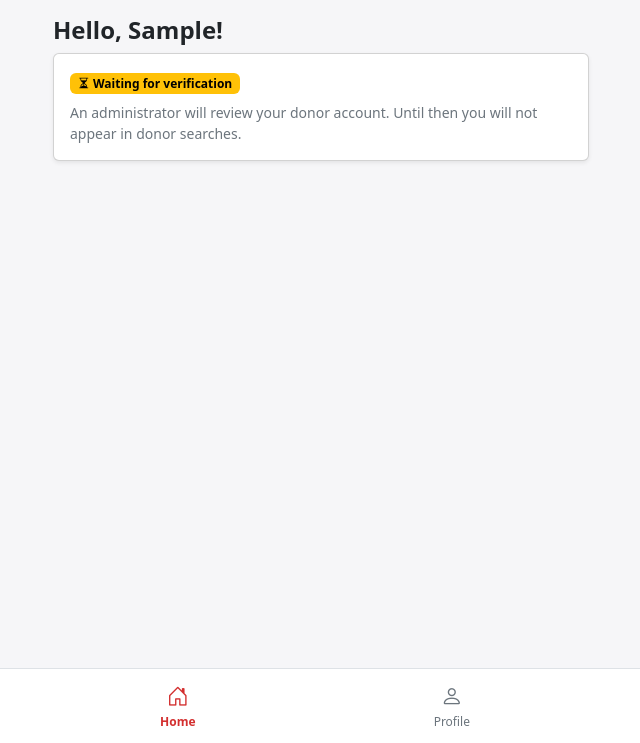
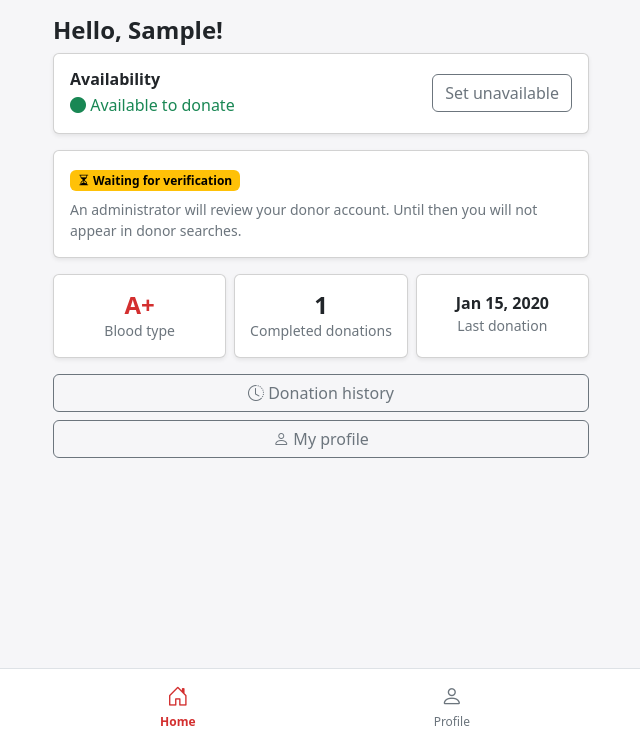
Before and after one commit to KentQuizada/LifeLine, a Laravel app: page /home in a window 1280 px wide. Shown: the part 57-800 px from the top of the page, without its empty margins (319-959 px from the left). Run offline with Laravel 12, Linux system fonts and the light colour scheme; a user stored in the database is signed in; tables that the repository leaves empty hold one stand-in row (values such as "Sample post").

Commit message:
feat(donors): availability toggle and home dashboard
Co-Authored-By: Claude Opus 5.5 <noreply@anthropic.com>

```diff
--- /dev/null
+++ b/lifeline/app/Http/Controllers/AvailabilityController.php
@@ -0,0 +1,22 @@
+<?php
+
+namespace App\Http\Controllers;
+
+use Illuminate\Http\RedirectResponse;
+use Illuminate\Http\Request;
+
+/** The donor's "available to donate" switch (design C1 home and E1 profile). */
+class AvailabilityController extends Controller
+{
+    public function __invoke(Request $request): RedirectResponse
+    {
+        $request->validate(['is_available' => ['required', 'boolean']]);
+
+        $donor = $request->user()->donor()->firstOrFail();
+        $donor->update(['is_available' => $request->boolean('is_available')]);
+
+        return back()->with('status', $donor->is_available
+            ? 'You are now available to donate.'
+            : 'You are now unavailable and will not appear in donor searches.');
+    }
+}
--- a/lifeline/app/Http/Controllers/HomeController.php
+++ b/lifeline/app/Http/Controllers/HomeController.php
@@ -17,6 +17,13 @@ class HomeController extends Controller
             return redirect()->route('admin.donors.pending');
         }
 
-        return view('home', ['user' => $user, 'donor' => $user->donor]);
+        $donor = $user->donor;
+
+        return view('home', [
+            'user' => $user,
+            'donor' => $donor,
+            'donationCount' => $donor?->donations()->count() ?? 0,
+            'lastDonation' => $donor?->lastDonationOn(),
+        ]);
     }
 }
--- a/lifeline/resources/views/home.blade.php
+++ b/lifeline/resources/views/home.blade.php
@@ -6,6 +6,50 @@
     <h1 class="h4 fw-bold">Hello, {{ $user->first_name }}!</h1>
 
     @if ($donor)
+        @include('partials.availability-card')
+
         @include('partials.donor-status')
+
+        <div class="row g-2 mb-3 text-center">
+            <div class="col-4">
+                <div class="card shadow-sm h-100"><div class="card-body px-1">
+                    <div class="h4 fw-bold text-brand mb-0">{{ $donor->blood_type }}</div>
+                    <div class="small text-secondary">Blood type</div>
+                </div></div>
+            </div>
+            <div class="col-4">
+                <div class="card shadow-sm h-100"><div class="card-body px-1">
+                    <div class="h4 fw-bold mb-0">{{ $donationCount }}</div>
+                    <div class="small text-secondary">Completed donations</div>
+                </div></div>
+            </div>
+            <div class="col-4">
+                <div class="card shadow-sm h-100"><div class="card-body px-1">
+                    <div class="fw-bold mb-0">{{ $lastDonation?->format('M j, Y') ?? 'None yet' }}</div>
+                    <div class="small text-secondary">Last donation</div>
+                </div></div>
+            </div>
+        </div>
+
+        @unless ($donor->location_sharing)
+            <div class="alert alert-warning small" role="status">
+                Location sharing is off, so you do not appear in donor searches.
+                <a href="{{ route('profile.edit') }}">Change this in your profile.</a>
+            </div>
+        @endunless
+
+        <div class="d-grid gap-2">
+            <a href="{{ route('donations.index') }}" class="btn btn-outline-secondary">
+                <i class="bi bi-clock-history" aria-hidden="true"></i> Donation history
+            </a>
+            <a href="{{ route('profile.show') }}" class="btn btn-outline-secondary">
+                <i class="bi bi-person" aria-hidden="true"></i> My profile
+            </a>
+        </div>
+    @else
+        <p class="text-secondary">LifeLine helps you find potential blood donors in Butuan City during emergencies.</p>
+        <a href="{{ route('profile.show') }}" class="btn btn-outline-secondary w-100">
+            <i class="bi bi-person" aria-hidden="true"></i> My profile
+        </a>
     @endif
 @endsection
--- /dev/null
+++ b/lifeline/resources/views/partials/availability-card.blade.php
@@ -0,0 +1,21 @@
+{{-- Donor "available to donate" switch. Needs $donor. Used on home and my profile. --}}
+<div class="card shadow-sm mb-3">
+    <div class="card-body d-flex align-items-center justify-content-between gap-3">
+        <div>
+            <h2 class="h6 fw-bold mb-1">Availability</h2>
+            @if ($donor->is_available)
+                <p class="mb-0 text-success"><i class="bi bi-circle-fill" aria-hidden="true"></i> Available to donate</p>
+            @else
+                <p class="mb-0 text-secondary"><i class="bi bi-circle" aria-hidden="true"></i> Not available right now</p>
+            @endif
+        </div>
+        <form method="POST" action="{{ route('availability.update') }}">
+            @csrf
+            @method('PATCH')
+            <input type="hidden" name="is_available" value="{{ $donor->is_available ? 0 : 1 }}">
+            <button type="submit" class="btn {{ $donor->is_available ? 'btn-outline-secondary' : 'btn-success' }}">
+                {{ $donor->is_available ? 'Set unavailable' : 'Set available' }}
+            </button>
+        </form>
+    </div>
+</div>
--- a/lifeline/resources/views/profile/show.blade.php
+++ b/lifeline/resources/views/profile/show.blade.php
@@ -15,6 +15,7 @@
     </div>
 
     @if ($donor)
+        @include('partials.availability-card')
         @include('partials.donor-status')
 
         <div class="row g-2 mb-3 text-center">
--- a/lifeline/routes/web.php
+++ b/lifeline/routes/web.php
@@ -2,6 +2,7 @@
 
 use App\Http\Controllers\Admin\DonorVerificationController;
 use App\Http\Controllers\Auth\EmailVerificationController;
+use App\Http\Controllers\AvailabilityController;
 use App\Http\Controllers\Auth\LoginController;
 use App\Http\Controllers\Auth\PasswordResetController;
 use App\Http\Controllers\Auth\RegisterController;
@@ -55,6 +56,7 @@ Route::middleware(['auth', 'verified', 'role:donor,requester'])->group(function
 });
 
 Route::middleware(['auth', 'verified', 'role:donor'])->group(function () {
+    Route::patch('/availability', AvailabilityController::class)->name('availability.update');
     Route::get('/donations', [DonationController::class, 'index'])->name('donations.index');
     Route::post('/donations', [DonationController::class, 'store'])->name('donations.store');
     Route::delete('/donations/{donation}', [DonationController::class, 'destroy'])
```
Also changed, not shown: lifeline/tests/Feature/Donors/AvailabilityTest.php (added, +103 -0 lines).
